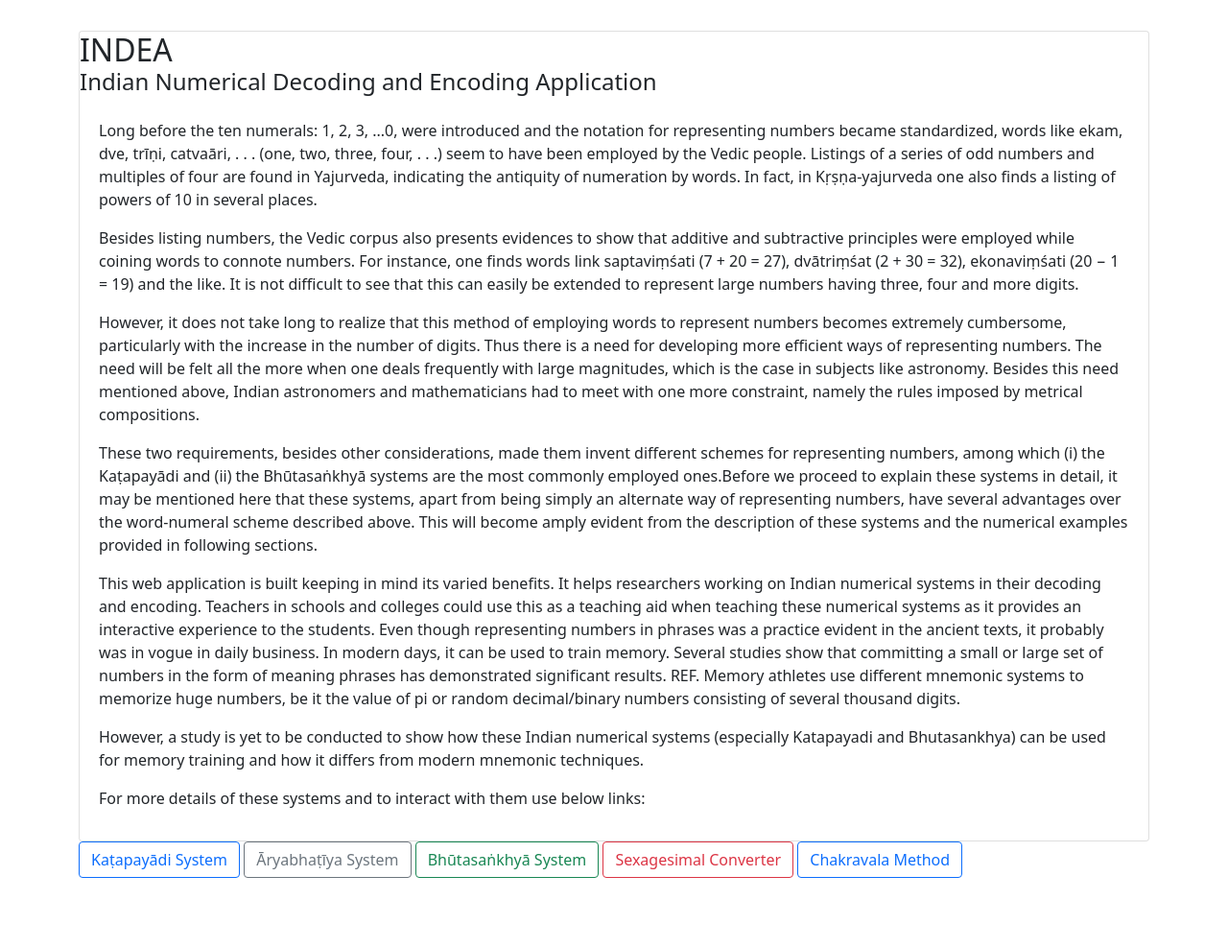
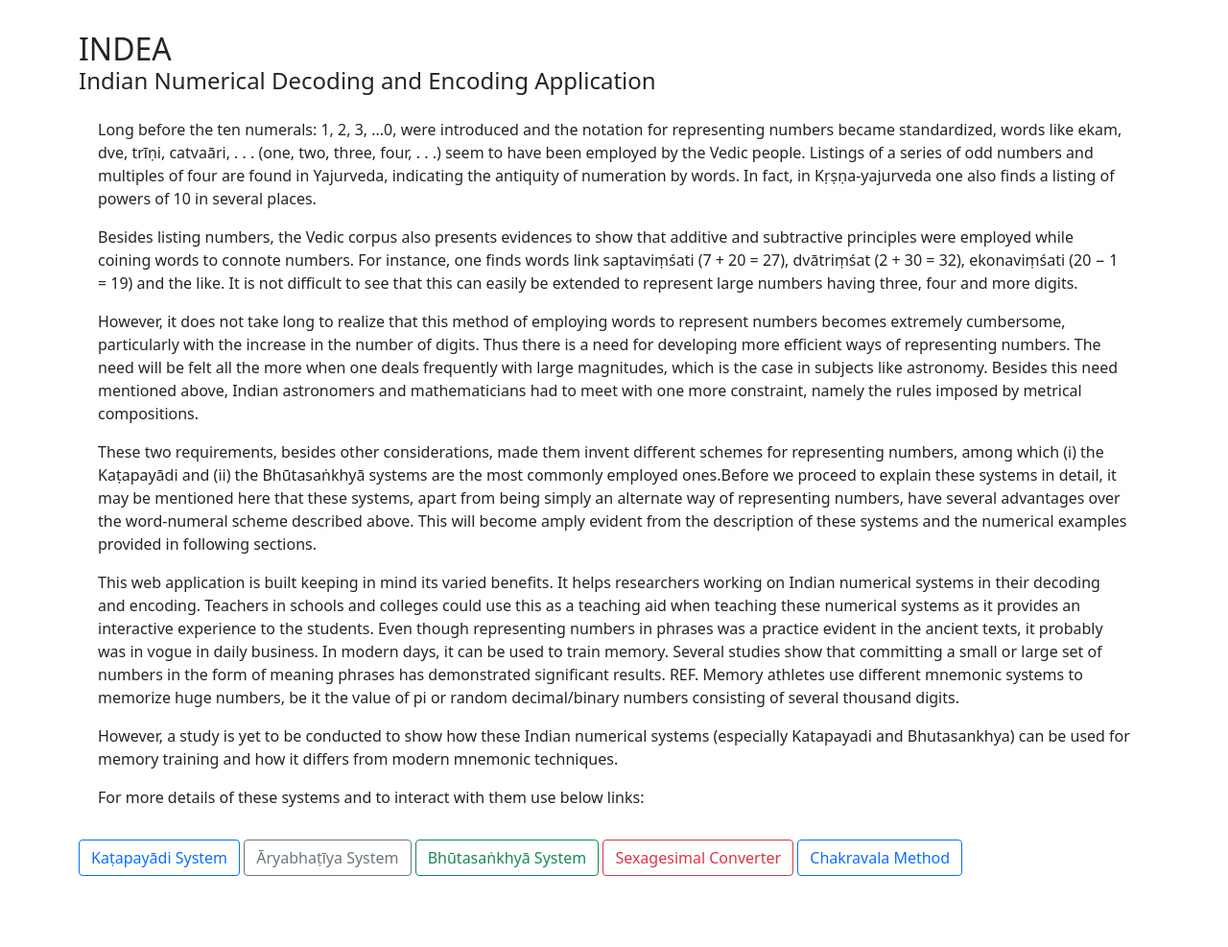
Before and after one commit to HrushikeshPawar/HoMI-Project, a Flask app: page / in a window 1280 px wide. Shown: the part 56-1043 px from the top of the page at 96% size. After the commit the page ends 969 px from the top, so only its background shows below. Run offline with Flask 2, Linux system fonts and the light colour scheme.

Commit message:
Fixed home template

```diff
--- a/app/static/css/main.css
+++ b/app/static/css/main.css
@@ -99,3 +99,7 @@ b {
 .accordion-item {
     border: none !important;
 }
+
+.Accordion-item {
+    width : 80%
+}
--- a/app/templates/home.html
+++ b/app/templates/home.html
@@ -2,7 +2,7 @@
 {% block content %}
 
 <div class="accordion" id="accordionExample">
-    <div class="accordion-item">
+    <div class="Accordion-item">
         <h2 class="accordion-header" id="headingOne">
             INDEA
         </h2>
```
